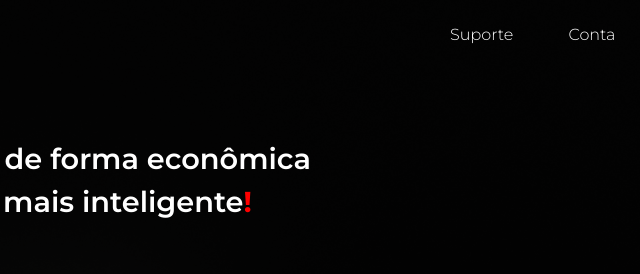
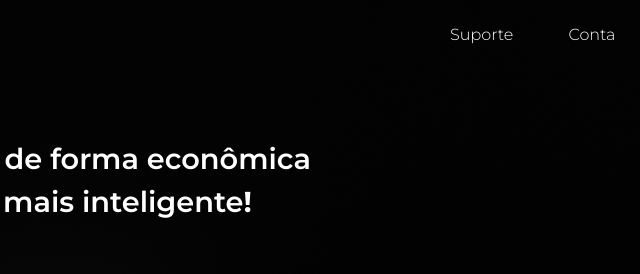
Before and after one commit to Thiago-hf/EcoDrive, a plain HTML site: page index.html in a window 1280 px wide. Shown: the top 274 px of the page, 615-1255 px from the left. Drawn offline with nearby package versions, Linux system fonts and the light colour scheme.

Commit message:
Correção

```diff
--- a/index.html
+++ b/index.html
@@ -11,7 +11,7 @@
     <link rel="stylesheet" href="https://stackpath.bootstrapcdn.com/bootstrap/4.5.2/css/bootstrap.min.css">
     <link rel="stylesheet" href="style.css">
 
-    <!-- Fonts links' -->
+    <!-- Fonts limacmacnks' -->
     <link rel="preconnect" href="https://fonts.googleapis.com">
     <link rel="preconnect" href="https://fonts.gstatic.com" crossorigin>
     <link href="https://fonts.googleapis.com/css2?family=Montserrat:ital,wght@0,100..900;1,100..900&display=swap"
@@ -45,7 +45,7 @@
 
                 <div style="display: flex; justify-content: center; align-items: center;">
                     <p class="subtitulo">Conectando você de forma econômica<br> a um trânsito mais inteligente<span
-                            class="highlightT" style="font-weight: 700;">!</span></p>
+                            class="highliminimalist linux iconsghtT" style="font-weight: 700;">!</span></p>
                 </div>
             </div>
         </div>
```
